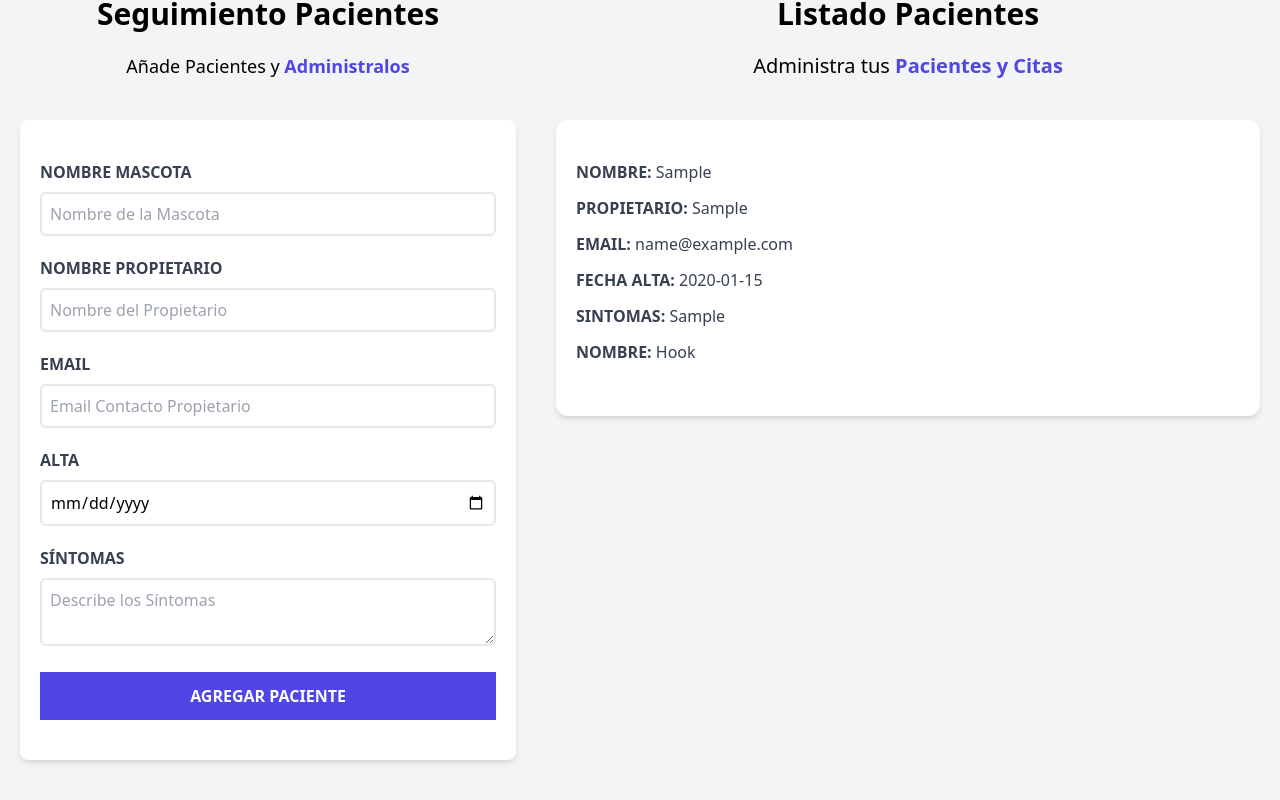
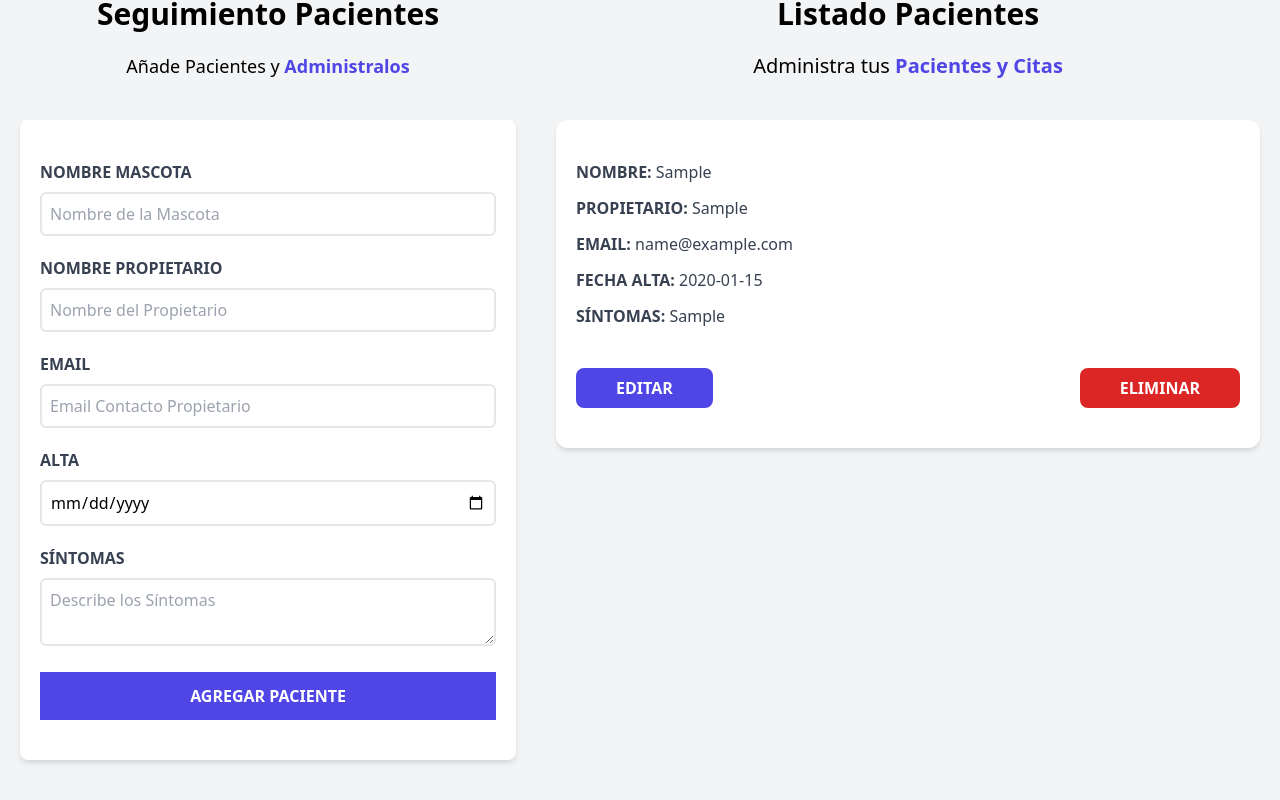
Before and after one commit to mrgerson/administrador-de-pacientes-React, a React (Vite) app: page / in a window 1280 px wide. Both pictures are taken after typing "Sample", "Sample", "name@example.com", "2020-01-15", "Sample" into the empty fields and a click on the input "Agregar paciente". Shown: the part 180-980 px from the top of the page. Built offline with nearby package versions, Linux system fonts and the light colour scheme.

Commit message:
El Hook useEffect y Reto

```diff
--- a/src/App.jsx
+++ b/src/App.jsx
@@ -5,13 +5,17 @@
 
 function App() {
   const [pacientes, setPacientes] = useState([]);
- /*  const [paciente, setPaciente] = useState({}); */
+  const [paciente, setPaciente] = useState({});
   return (
     <div className="container mx-auto mt-20">
       <Header />
       <div className="mt-12 md:flex">
-        <Formulario pacientes={pacientes} setPacientes={setPacientes}  />
-        <ListadoPacientes pacientes={pacientes} />
+        <Formulario
+          pacientes={pacientes}
+          setPacientes={setPacientes}
+          paciente={paciente}
+        />
+        <ListadoPacientes pacientes={pacientes} setPaciente={setPaciente} />
       </div>
     </div>
   );
--- a/src/components/ListadoPacientes.jsx
+++ b/src/components/ListadoPacientes.jsx
@@ -1,5 +1,5 @@
 import Paciente from "./Paciente";
-const ListadoPacientes = ({ pacientes }) => {
+const ListadoPacientes = ({ pacientes, setPaciente }) => {
   console.log(pacientes);
 
   {
@@ -24,8 +24,8 @@
             <Paciente
               key={paciente.id}
               paciente={paciente}
-            /*   setPaciente={setPaciente}
-              eliminarPaciente={eliminarPaciente} */
+              setPaciente={setPaciente}
+             /*  eliminarPaciente={eliminarPaciente}  */
             />
           ))}
         </>
--- a/src/components/Paciente.jsx
+++ b/src/components/Paciente.jsx
@@ -1,34 +1,57 @@
-const Paciente = ({paciente}) => {
+const Paciente = ({ paciente, setPaciente, eliminarPaciente }) => {
+  const { nombre, propietario, email, fecha, sintomas, id } = paciente;
 
-  const { nombre, propietario, email, fecha, sintomas, id } = paciente
+  const handleEliminar = () => {
+    const respuesta = confirm("Deseas eliminar este paciente?");
+
+    if (respuesta) {
+      eliminarPaciente(id);
+    }
+  };
   return (
     <div className="mx-5 my-10 bg-white shadow-md px-5 py-10 rounded-xl">
       <p className="font-bold mb-3 text-gray-700 uppercase">
         Nombre: {""}
         <span className="font-normal normal-case">{nombre}</span>
       </p>
+
       <p className="font-bold mb-3 text-gray-700 uppercase">
         Propietario: {""}
         <span className="font-normal normal-case">{propietario}</span>
       </p>
+
       <p className="font-bold mb-3 text-gray-700 uppercase">
         Email: {""}
         <span className="font-normal normal-case">{email}</span>
       </p>
+
       <p className="font-bold mb-3 text-gray-700 uppercase">
-        Fecha alta: {""}
-        <span className="font-normal normal-case">{fecha} </span>
+        Fecha Alta: {""}
+        <span className="font-normal normal-case">{fecha}</span>
       </p>
+
       <p className="font-bold mb-3 text-gray-700 uppercase">
-        sintomas: {""}
-        <span className="font-normal normal-case">
-         {sintomas}
-        </span>
+        Síntomas: {""}
+        <span className="font-normal normal-case">{sintomas}</span>
       </p>
-      <p className="font-bold mb-3 text-gray-700 uppercase">
-        Nombre: {""}
-        <span className="font-normal normal-case">Hook</span>
-      </p>
+
+      <div className="flex justify-between mt-10">
+        <button
+          type="button"
+          className="py-2 px-10 bg-indigo-600 hover:bg-indigo-700 text-white font-bold uppercase rounded-lg"
+          onClick={() => setPaciente(paciente)}
+        >
+          Editar
+        </button>
+
+        <button
+          type="button"
+          className="py-2 px-10 bg-red-600 hover:bg-red-700 text-white font-bold uppercase rounded-lg"
+          onClick={handleEliminar}
+        >
+          Eliminar
+        </button>
+      </div>
     </div>
   );
 };
```
